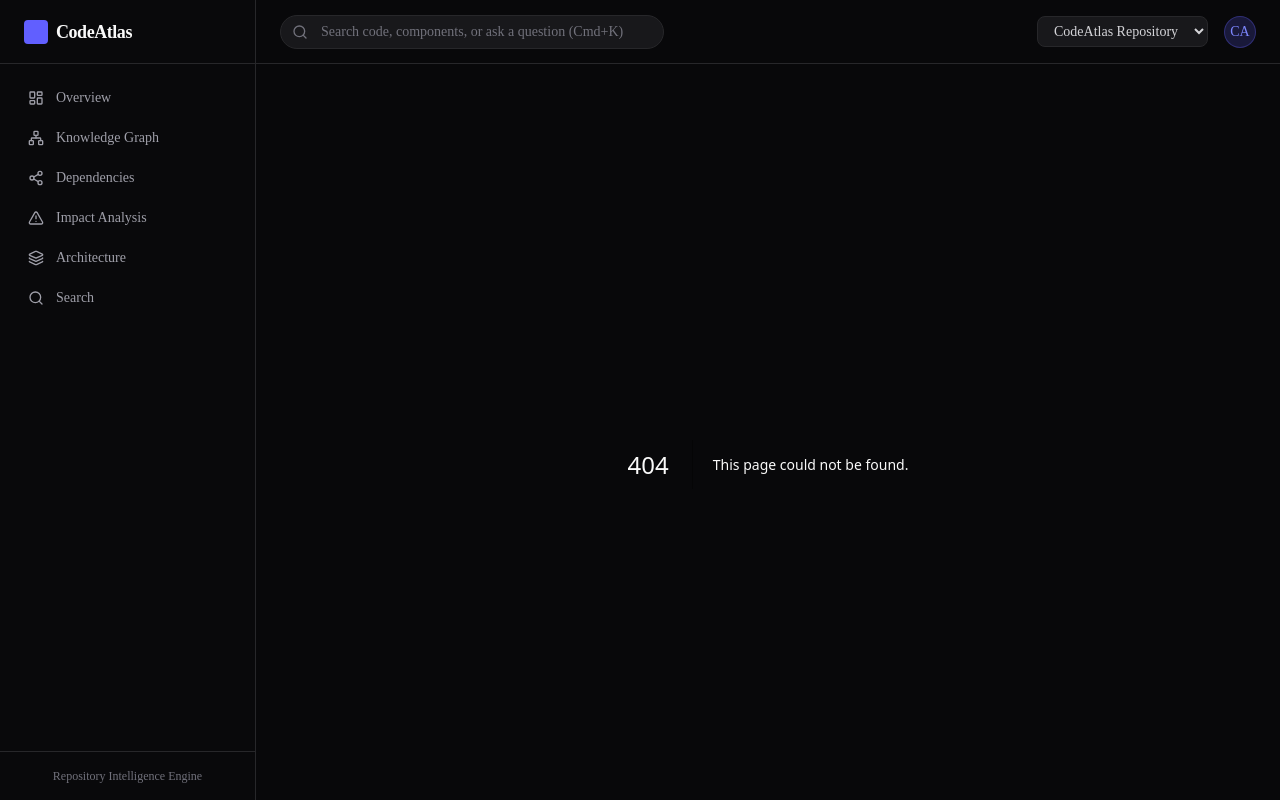
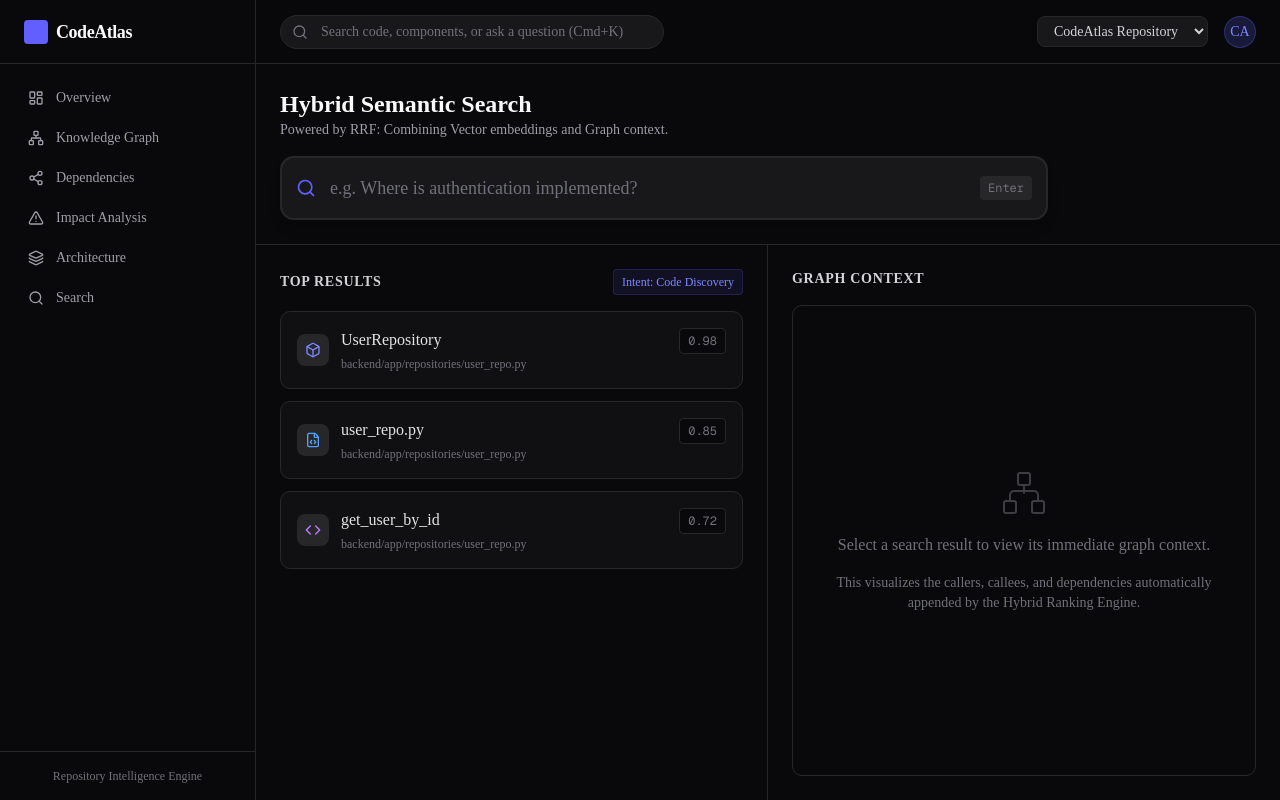
Before and after one commit to Shantanu112-bd/CodeAtlas, a Next.js app in the folder frontend/: page /search in a window 1280 px wide. Before the commit this address had no page. Built offline with nearby package versions, Linux system fonts and the light colour scheme.

Commit message:
feat(ui): integrate hybrid search experience

```diff
--- /dev/null
+++ b/frontend/src/app/search/page.tsx
@@ -0,0 +1,100 @@
+"use client";
+
+import React, { useState } from 'react';
+import { Search, ChevronRight, FileCode, Box, Code } from 'lucide-react';
+
+export default function SearchExperience() {
+  const [query, setQuery] = useState("");
+
+  // Mock search results
+  const mockResults = [
+    { id: 1, type: "class", name: "UserRepository", file: "backend/app/repositories/user_repo.py", score: 0.98, intent: "code_discovery" },
+    { id: 2, type: "file", name: "user_repo.py", file: "backend/app/repositories/user_repo.py", score: 0.85, intent: "code_discovery" },
+    { id: 3, type: "function", name: "get_user_by_id", file: "backend/app/repositories/user_repo.py", score: 0.72, intent: "code_discovery" },
+  ];
+
+  const getIcon = (type: string) => {
+    if (type === 'class') return <Box className="w-4 h-4 text-indigo-400" />;
+    if (type === 'file') return <FileCode className="w-4 h-4 text-blue-400" />;
+    return <Code className="w-4 h-4 text-purple-400" />;
+  };
+
+  return (
+    <div className="flex flex-col h-full w-full">
+      <header className="px-6 py-6 border-b border-zinc-800 bg-zinc-950 flex flex-col gap-4">
+        <div>
+          <h1 className="text-2xl font-bold text-zinc-50">Hybrid Semantic Search</h1>
+          <p className="text-zinc-400 text-sm">Powered by RRF: Combining Vector embeddings and Graph context.</p>
+        </div>
+        <div className="relative w-full max-w-3xl">
+          <Search className="w-5 h-5 absolute left-4 top-1/2 -translate-y-1/2 text-indigo-500" />
+          <input
+            type="text"
+            value={query}
+            onChange={(e) => setQuery(e.target.value)}
+            placeholder="e.g. Where is authentication implemented?"
+            className="w-full bg-zinc-900 border-2 border-zinc-800 rounded-xl pl-12 pr-4 py-4 text-lg focus:outline-none focus:border-indigo-500/50 text-zinc-100 placeholder:text-zinc-500 shadow-lg"
+          />
+          <div className="absolute right-4 top-1/2 -translate-y-1/2 text-xs font-mono text-zinc-500 bg-zinc-800 px-2 py-1 rounded">
+            Enter
+          </div>
+        </div>
+      </header>
+
+      <div className="flex flex-1 overflow-hidden">
+        {/* Search Results */}
+        <div className="w-1/2 border-r border-zinc-800 bg-[#09090b] p-6 overflow-auto">
+          <div className="flex items-center justify-between mb-4">
+            <h2 className="text-sm font-semibold text-zinc-300 uppercase tracking-wider">Top Results</h2>
+            <div className="text-xs bg-indigo-500/10 text-indigo-400 px-2 py-1 rounded border border-indigo-500/20">
+              Intent: Code Discovery
+            </div>
+          </div>
+
+          <div className="space-y-3">
+            {mockResults.map(res => (
+              <div key={res.id} className="bg-zinc-900/50 border border-zinc-800 rounded-lg p-4 hover:border-zinc-700 cursor-pointer transition-colors group">
+                <div className="flex items-start justify-between">
+                  <div className="flex items-center gap-3">
+                    <div className="p-2 bg-zinc-800 rounded-md">
+                      {getIcon(res.type)}
+                    </div>
+                    <div>
+                      <div className="font-medium text-zinc-200 group-hover:text-indigo-400 transition-colors">{res.name}</div>
+                      <div className="text-xs text-zinc-500 mt-1">{res.file}</div>
+                    </div>
+                  </div>
+                  <div className="text-xs font-mono text-zinc-500 bg-zinc-950 px-2 py-1 rounded border border-zinc-800">
+                    {res.score.toFixed(2)}
+                  </div>
+                </div>
+              </div>
+            ))}
+          </div>
+        </div>
+
+        {/* Context Pane */}
+        <div className="w-1/2 bg-zinc-950 p-6 flex flex-col">
+          <h2 className="text-sm font-semibold text-zinc-300 uppercase tracking-wider mb-4">Graph Context</h2>
+          <div className="flex-1 border border-zinc-800 rounded-lg bg-[#09090b] flex items-center justify-center text-zinc-500 flex-col gap-4 p-8 text-center">
+            <NetworkIcon />
+            <p>Select a search result to view its immediate graph context.</p>
+            <p className="text-sm">This visualizes the callers, callees, and dependencies automatically appended by the Hybrid Ranking Engine.</p>
+          </div>
+        </div>
+      </div>
+    </div>
+  );
+}
+
+function NetworkIcon() {
+  return (
+    <svg width="48" height="48" viewBox="0 0 24 24" fill="none" stroke="currentColor" strokeWidth="1" strokeLinecap="round" strokeLinejoin="round" className="opacity-50">
+      <rect x="16" y="16" width="6" height="6" rx="1" />
+      <rect x="2" y="16" width="6" height="6" rx="1" />
+      <rect x="9" y="2" width="6" height="6" rx="1" />
+      <path d="M5 16v-3a2 2 0 0 1 2-2h10a2 2 0 0 1 2 2v3" />
+      <path d="M12 8v4" />
+    </svg>
+  );
+}
```
